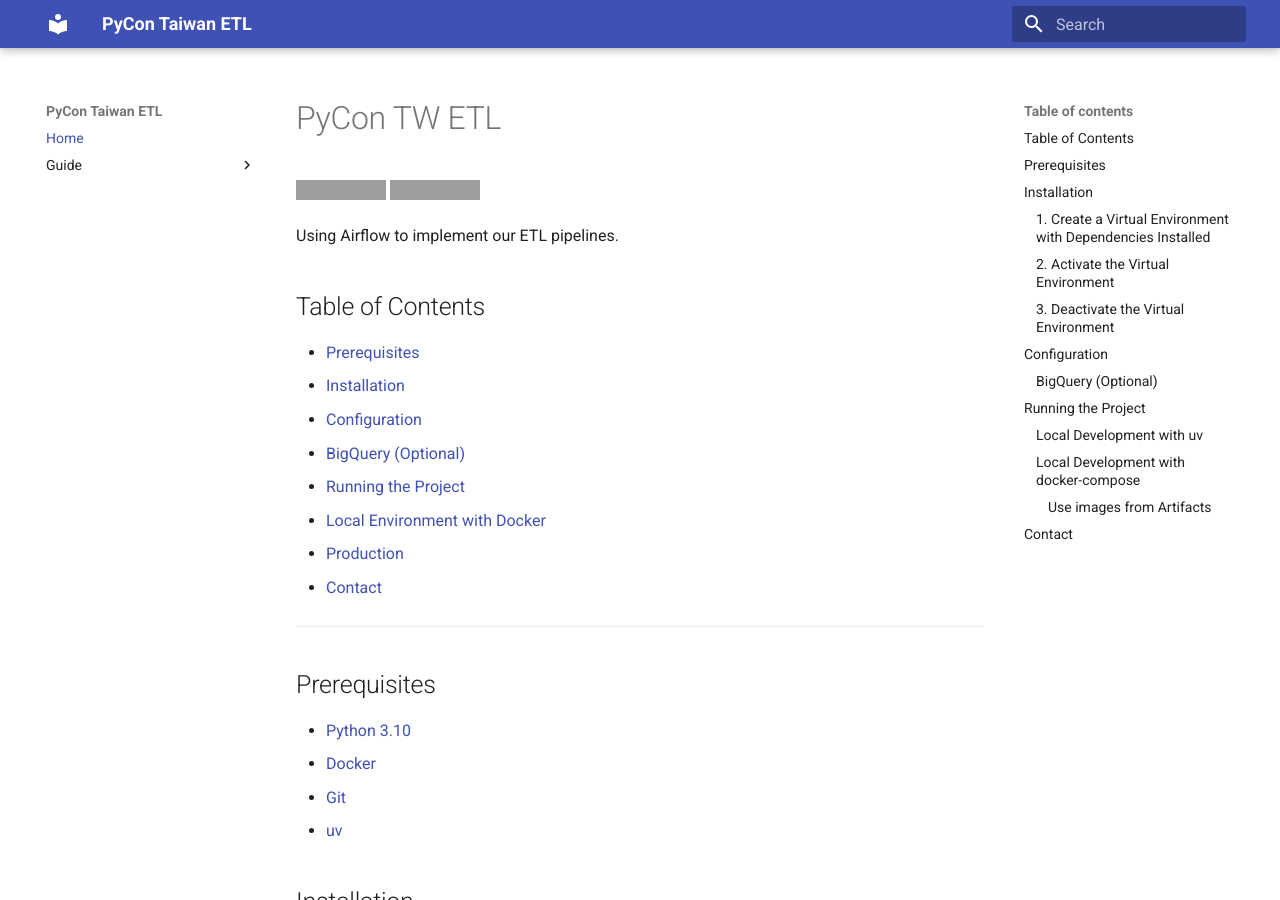
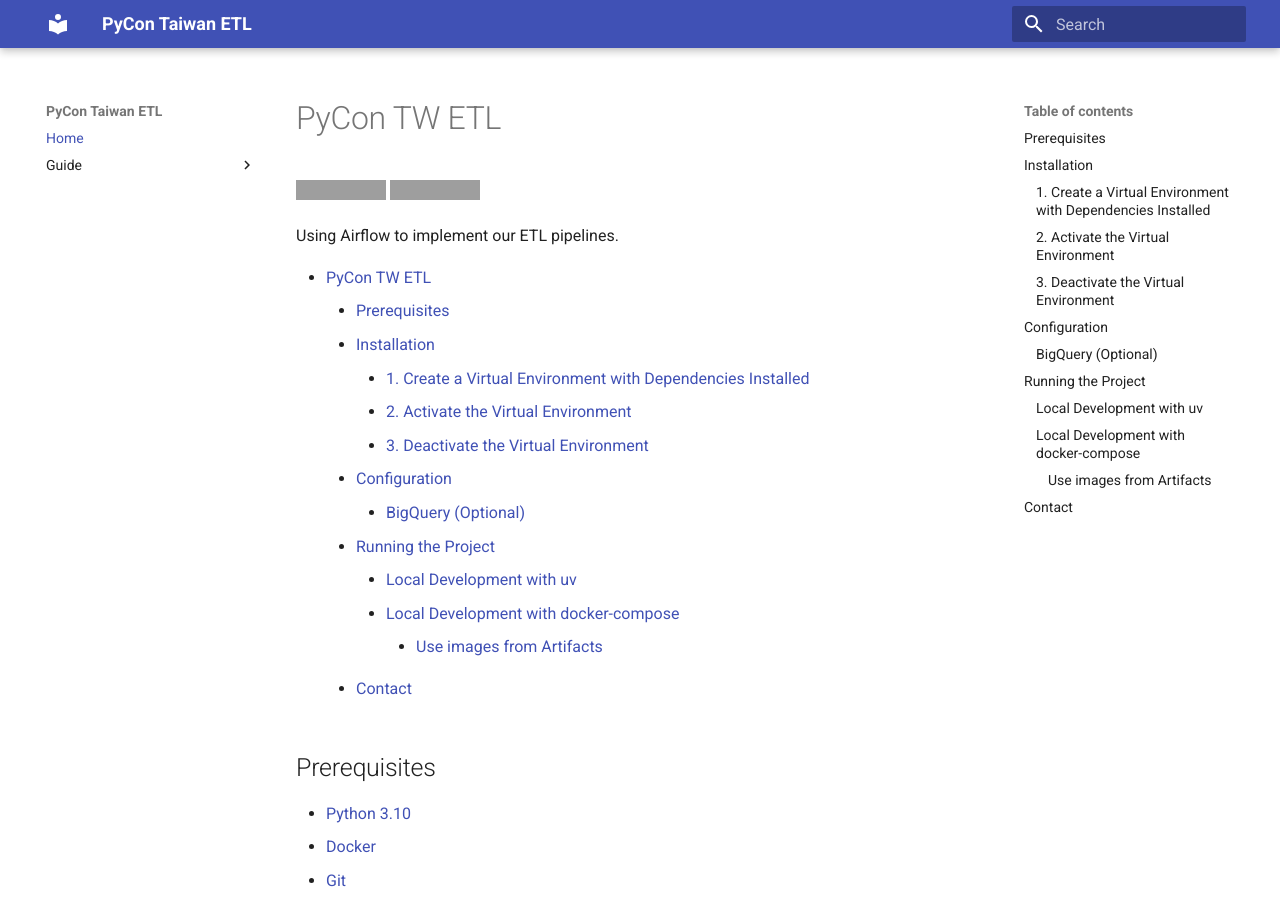
Before and after one commit to pycontw/pycon-etl, an MkDocs documentation site: the page built from docs/README.md, in a window 1280 px wide and 900 px high. Built offline with MkDocs 1.6.1 and Material for MkDocs 9.7.7, drawn with Linux system fonts in a browser that asks for light colours; grey boxes are pictures that could not be loaded.

Commit message:
docs: remove manually built table of content

```diff
--- a/docs/README.md
+++ b/docs/README.md
@@ -5,18 +5,7 @@
 
 Using Airflow to implement our ETL pipelines.
 
-## Table of Contents
-
-- [Prerequisites](#prerequisites)
-- [Installation](#installation)
-- [Configuration](#configuration)
-- [BigQuery (Optional)](#bigquery-optional)
-- [Running the Project](#running-the-project)
-  - [Local Environment with Docker](#local-environment-with-docker)
-  - [Production](#production)
-- [Contact](#contact)
-
----
+[TOC]
 
 ## Prerequisites
 
@@ -26,6 +15,7 @@
 - [uv]
 
 ## Installation
+
 We use [uv] to manage dependencies and virtual environment.
 
 Below are the steps to create a virtual environment using [uv]:
@@ -69,8 +59,8 @@
 ### BigQuery (Optional)
 
 - Set up the Authentication for GCP: <https://googleapis.dev/python/google-api-core/latest/auth.html>
-    - After running `gcloud auth application-default login`, you will get a credentials.json file located at `$HOME/.config/gcloud/application_default_credentials.json`.
-    - Run `export GOOGLE_APPLICATION_CREDENTIALS="/path/to/keyfile.json"` if you have it.
+  - After running `gcloud auth application-default login`, you will get a credentials.json file located at `$HOME/.config/gcloud/application_default_credentials.json`.
+  - Run `export GOOGLE_APPLICATION_CREDENTIALS="/path/to/keyfile.json"` if you have it.
 - `service-account.json`: Please contact @david30907d via email or Discord. You do not need this json file if you are running the sandbox staging instance for development.
 
 ## Running the Project
@@ -111,6 +101,7 @@
 > The difference between production and dev/test compose files is that the dev/test compose file uses a locally built image, while the production compose file uses the image from Docker Hub.
 
 #### Use images from Artifacts
+
 If you are an authorized maintainer, you can pull the image from the [GCP Artifact Registry].
 
 Docker client must be configured to use the [GCP Artifact Registry].
@@ -132,7 +123,6 @@
 - `staging`: when pushing to the staging environment
 - `latest`: when pushing to the production environment
 
-
 ## Contact
 
 [PyCon TW Volunteer Data Team - Discord](https://discord.com/channels/752904426057892052/900721883383758879)
```
